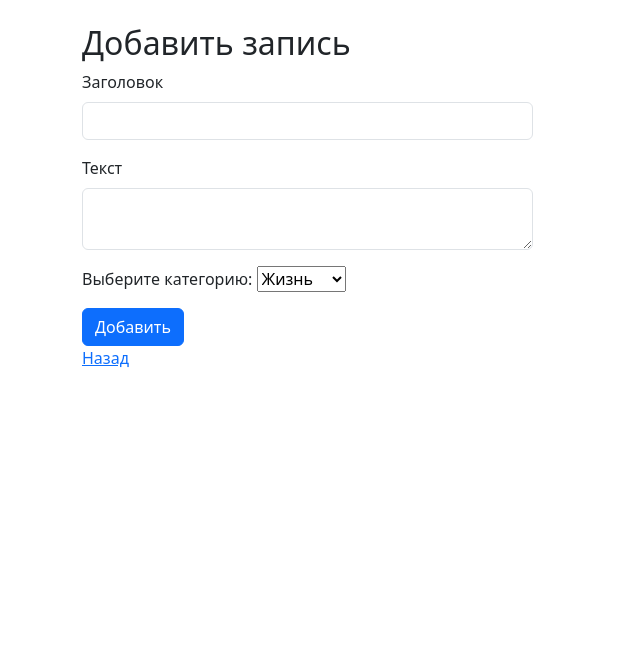
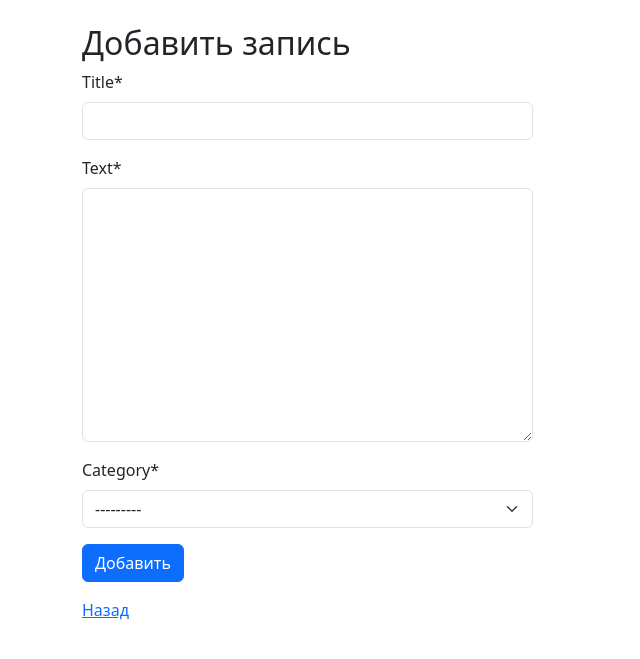
Before and after one commit to eistop42/blog-41, a Django app: page /posts/add in a window 1280 px wide. Shown: the part 80-739 px from the top of the page, without its empty margins (0-640 px from the left). Run offline with Django 5.2, Linux system fonts and the light colour scheme; data comes from the database, SQL or seed files in the repository; both versions use the stored data as it was after the commit; some libraries are stand-ins or nearby versions.

Commit message:
crispy forms

```diff
--- /dev/null
+++ b/core/forms.py
@@ -0,0 +1,29 @@
+from crispy_forms.helper import FormHelper
+from django import forms
+from django.core.exceptions import ValidationError
+from crispy_forms.layout import Submit
+
+
+
+from .models import PostCategory
+
+class PostAddForm(forms.Form):
+    title = forms.CharField()
+    text = forms.CharField(widget=forms.Textarea)
+    category = forms.ModelChoiceField(queryset=PostCategory.objects.all())
+
+
+
+    def clean_title(self):
+        title = self.cleaned_data['title']
+        if title == 'привет':
+            raise ValidationError('Недопустимый заголовок')
+        return title
+
+    def __init__(self, *args, **kwargs):
+        super().__init__(*args, **kwargs)
+        self.helper = FormHelper()
+        self.helper.form_id = 'post-add'
+        self.helper.form_method = 'post'
+        self.helper.form_action = 'post_add'
+        self.helper.add_input(Submit('submit', 'Добавить'))
--- a/core/views.py
+++ b/core/views.py
@@ -4,6 +4,7 @@ from django.http import HttpResponse
 from django.db.models import Count
 
 from .models import Post, Feedback, PostCategory
+from .forms import PostAddForm
 
 
 def main(request):
@@ -32,20 +33,32 @@ def post_detail(request, post_id):
 
 
 def post_add(request):
+
+    post_form = PostAddForm()
+
     if request.method == 'POST':
         print(request.POST)
-        title = request.POST.get('title')
-        text = request.POST.get('text')
-        category = request.POST.get('category')
-        category = PostCategory.objects.get(id=category)
+        # title = request.POST.get('title')
+        # text = request.POST.get('text')
+        # category = request.POST.get('category')
+        # category = PostCategory.objects.get(id=category)
 
-        Post.objects.create(title=title, text=text, category=category)
+        # Post.objects.create(title=title, text=text, category=category)
+        post_form = PostAddForm(request.POST)
+        if post_form.is_valid():
+            title = post_form.cleaned_data['title']
+            text = post_form.cleaned_data['text']
+            category = post_form.cleaned_data['category']
 
-        return redirect('main')
+            post = Post(title=title, text=text, category=category)
+            post.save()
+
+            return redirect('main')
 
     categories = PostCategory.objects.all()
 
-    return render(request, 'post_add.html', {'categories': categories})
+
+    return render(request, 'post_add.html', {'categories': categories, 'form': post_form})
 
 
 def feedback(request):
--- a/templates/post_add.html
+++ b/templates/post_add.html
@@ -1,30 +1,13 @@
+
 {% extends 'base.html' %}
+{% load crispy_forms_tags %}
 
 {% block content %}
 
 <div class="row mt-4">
     <div class="col-sm-5">
         <h2>Добавить запись</h2>
-        <form method="post" action="{% url 'post_add' %}">
-            {% csrf_token %}
-            <div class="mb-3">
-                <label for="title" class="form-label">Заголовок</label>
-                <input type="text" class="form-control" id="title" name="title">
-            </div>
-            <div class="mb-3">
-                <label for="text" class="form-label">Текст</label>
-                <textarea  class="form-control" id="text" name="text"></textarea>
-            </div>
-            <div class="mb-3">
-                <label for="category">Выберите категорию:</label>
-                <select name="category" id="category">
-                    {% for category in categories %}
-                    <option value="{{ category.id }}" >{{ category.title }}</option>
-                    {% endfor %}
-                </select>
-            </div>
-            <button type="submit" class="btn btn-primary">Добавить</button>
-        </form>
+        {% crispy form %}
 
         <a href="/">Назад</a>
 
```
Also changed, not shown: blog/settings.py (+6 -1 lines), db.sqlite3, 1 other file.
